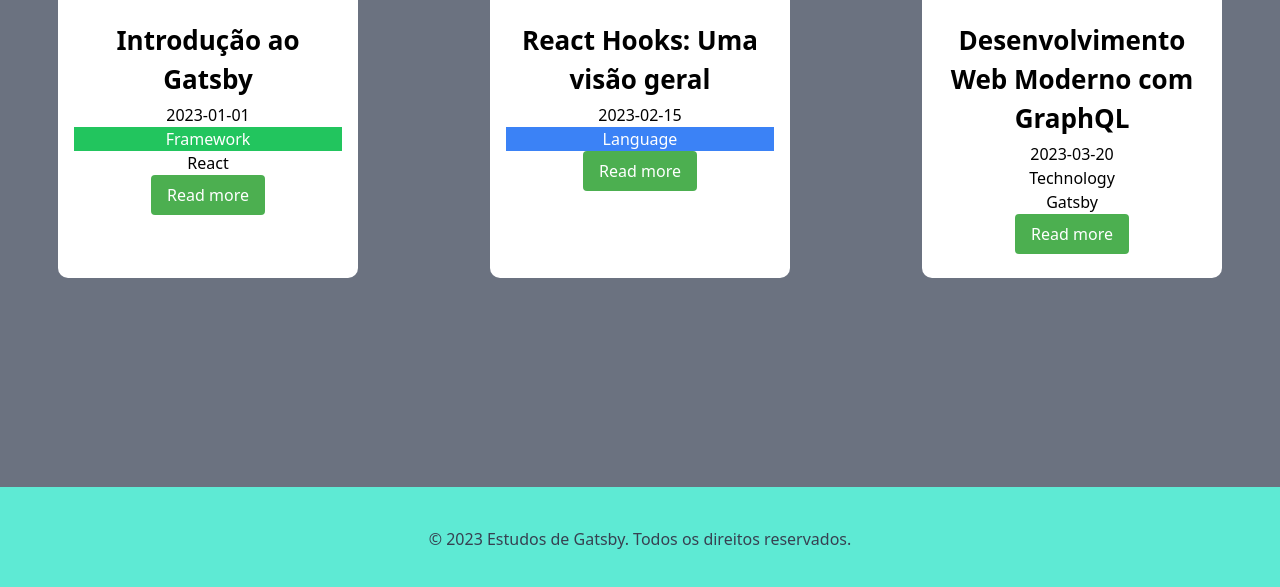
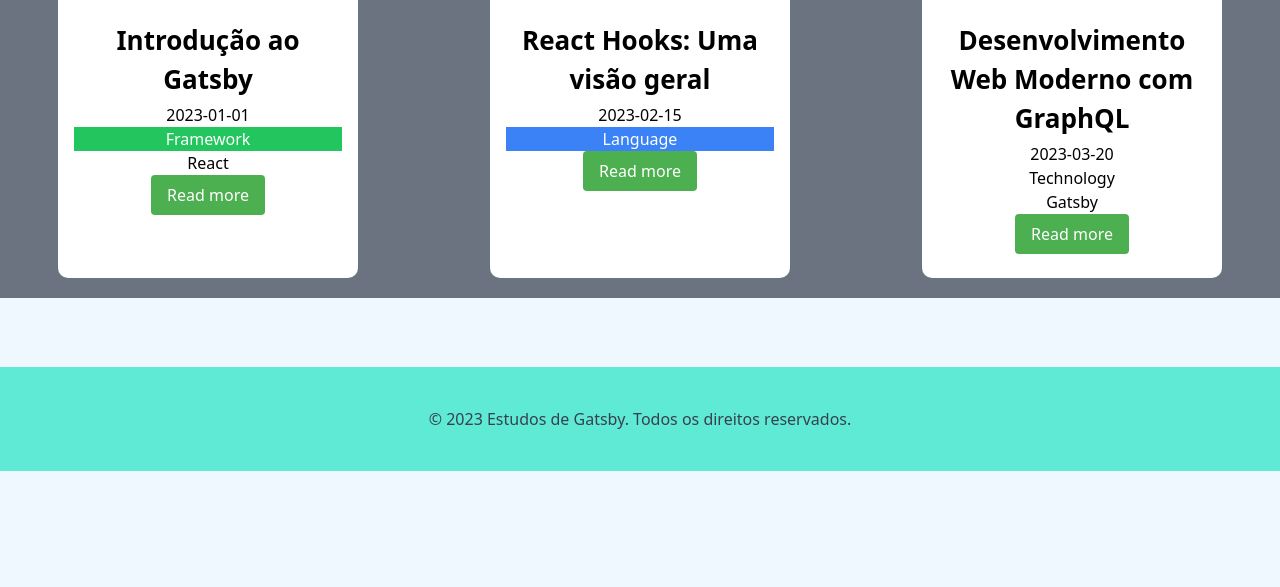
Before and after one commit to Sirhankey/gatsby-study-site, a Gatsby site: page / in a window 1280 px wide. Shown: the part 329-916 px from the top of the page. After the commit the page ends 800 px from the top, so only its background shows below. Built offline with nearby package versions, Linux system fonts and the light colour scheme; Gatsby itself is replaced by a stand-in of ours.

Commit message:
correções de estilo no layout

```diff
--- a/src/components/layout.css
+++ b/src/components/layout.css
@@ -1,11 +1,14 @@
 .layout {
     width: 100%;
-    height: 95vh;
+    /* height: 100vh; */
     display: grid;
     grid: "header" auto "main" 1fr "footer" auto / 1fr;
     background-color: aliceblue;
 }
 
+body {
+    background-color: aliceblue;
+}
 
 
 .header {
--- a/src/components/layout.js
+++ b/src/components/layout.js
@@ -18,7 +18,7 @@
     return (
         <div className="flex flex-col min-h-screen">
             <Header title={data.site.siteMetadata.title} />
-            <div className="flex-1">
+            <div className="container self-center d-flex flex-1">
                 <main className="justify-items-center layout w-full grid bg-gray-500">
                     {children}
                 </main>
```
